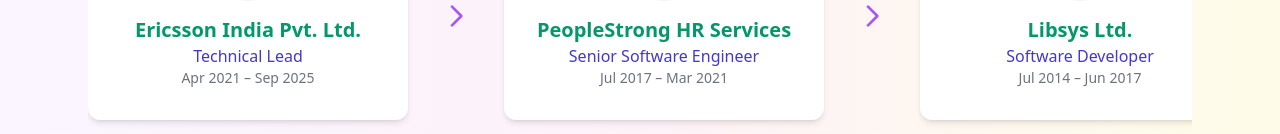
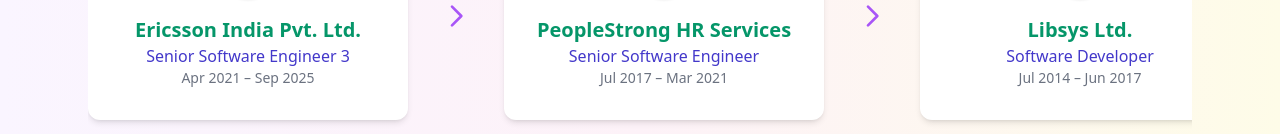
Before and after one commit to singlar21/portfolio, an Angular app: page / in a window 1280 px wide. Shown: the part 538-672 px from the top of the page. Built offline with nearby package versions, Linux system fonts and the light colour scheme.

Commit message:
Changes for restructuring

```diff
--- a/src/app/components/timeline/timeline.component.ts
+++ b/src/app/components/timeline/timeline.component.ts
@@ -2,6 +2,7 @@
 import { Component, signal } from '@angular/core';
 import { GRADIENT_MAP } from '../../theme/theme.constant';
 import { ThemeService, ThemeColor } from '../../theme/theme.service';
+import { experience } from '../../data/profile.constant';
 
 @Component({
   selector: 'app-timeline',
@@ -12,38 +13,14 @@
 })
 export class TimelineComponent {
 
+  experienceList = experience
+
   gradientClass =  signal(GRADIENT_MAP.pink);
 
-    constructor(private themeService:ThemeService) {
+  constructor(private themeService:ThemeService) {
       this.themeService.currentTheme$.subscribe((theme: ThemeColor) => {
         this.gradientClass.set(GRADIENT_MAP[theme]);
       });
-    }
-experienceList = [
-    {
-      role: 'Technical Lead',
-      company: 'Ericsson India Pvt. Ltd.',
-      period: 'Apr 2021 – Sep 2025',
-      description: 'Led migration from AngularJS to Angular 16 and built microservices with RabbitMQ.',
-      logoUrl: 'assets/ericsson.jpeg',
-      skills: ['Angular 15', 'AngularJS','Spring Boot', 'Microservices', 'RabbitMQ', 'Agile', 'Kubernetes', 'Docker', 'PowerBI', 'Git', 'PostgreSQL',
-        'Kafka','Elastic Search','Kibana']
-    },
-    {
-      role: 'Senior Software Engineer',
-      company: 'PeopleStrong HR Services',
-      period: 'Jul 2017 – Mar 2021',
-      description: 'Developed HRMS modules and integrated ClearTax APIs for payroll analytics.',
-      logoUrl: 'assets/peoplestrong.png',
-      skills: ['Angular 8', 'Spring Boot', 'SQL Server', 'REST APIs', 'JSF', 'Kafka']
-    },
-    {
-      role: 'Software Developer',
-      company: 'Libsys Ltd.',
-      period: 'Jul 2014 – Jun 2017',
-      description: 'Worked on RFID-enabled asset management and ERP systems.',
-      logoUrl: 'assets/libsys.jpeg',
-      skills: ['Java', 'MySQL', 'GWT', 'Apache POI', 'Android']
-    }
-  ];
+  }
+
 }
--- a/src/app/data/profile.constant.ts
+++ b/src/app/data/profile.constant.ts
@@ -151,6 +151,34 @@
 
 ];
 
+export const experience = [
+    {
+      role: 'Senior Software Engineer 3',
+      company: 'Ericsson India Pvt. Ltd.',
+      period: 'Apr 2021 – Sep 2025',
+      description: 'Led migration from AngularJS to Angular 16 and built microservices with RabbitMQ.',
+      logoUrl: 'assets/ericsson.jpeg',
+      skills: ['Angular 15', 'AngularJS','Spring Boot', 'Microservices', 'RabbitMQ', 'Agile', 'Kubernetes', 'Docker', 'PowerBI', 'Git', 'PostgreSQL',
+        'Kafka','Elastic Search','Kibana']
+    },
+    {
+      role: 'Senior Software Engineer',
+      company: 'PeopleStrong HR Services',
+      period: 'Jul 2017 – Mar 2021',
+      description: 'Developed HRMS modules and integrated ClearTax APIs for payroll analytics.',
+      logoUrl: 'assets/peoplestrong.png',
+      skills: ['Angular 8', 'Spring Boot', 'SQL Server', 'REST APIs', 'JSF', 'Kafka']
+    },
+    {
+      role: 'Software Developer',
+      company: 'Libsys Ltd.',
+      period: 'Jul 2014 – Jun 2017',
+      description: 'Worked on RFID-enabled asset management and ERP systems.',
+      logoUrl: 'assets/libsys.jpeg',
+      skills: ['Java', 'MySQL', 'GWT', 'Apache POI', 'Android']
+    }
+];
+
 export const SKILLS: SkillCategory[] = [
   {
     title: 'Programming',
```
Also changed, not shown: src/app/data/interfaces.ts (+9 -0 lines).
